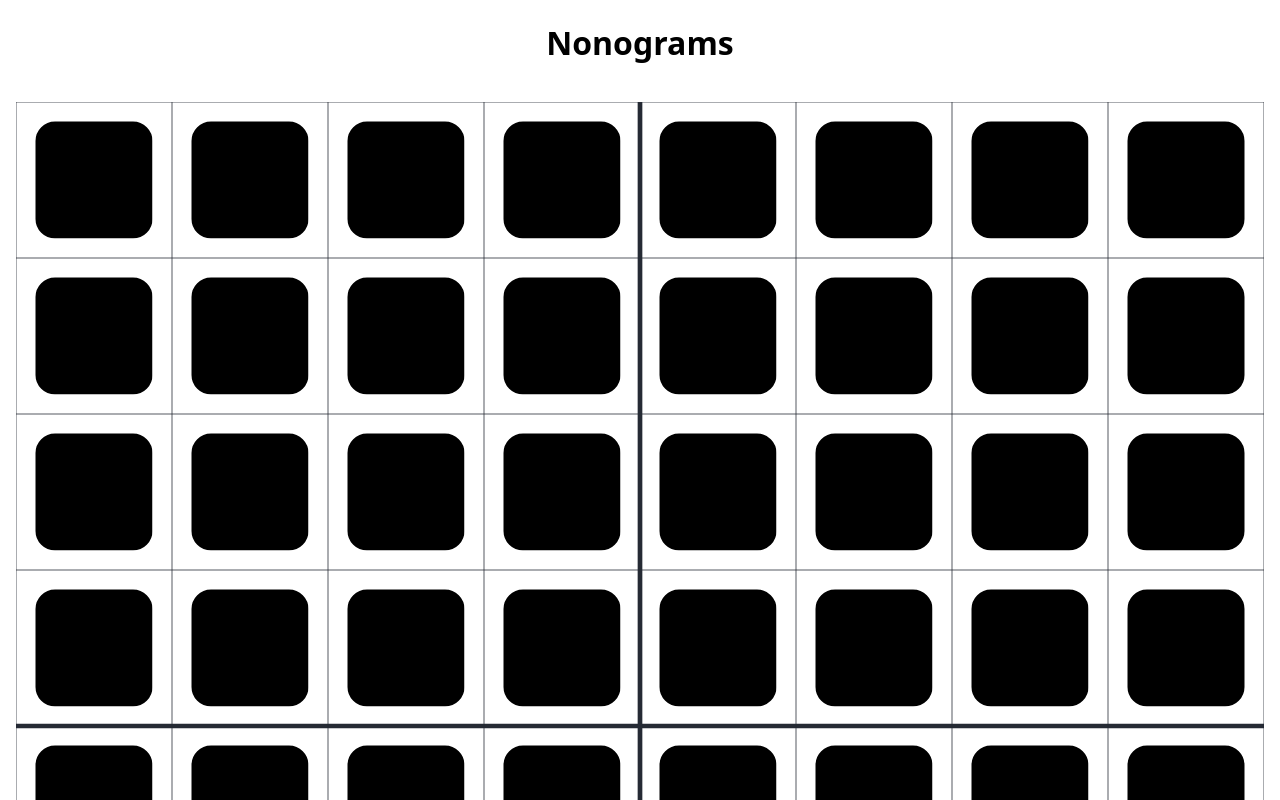
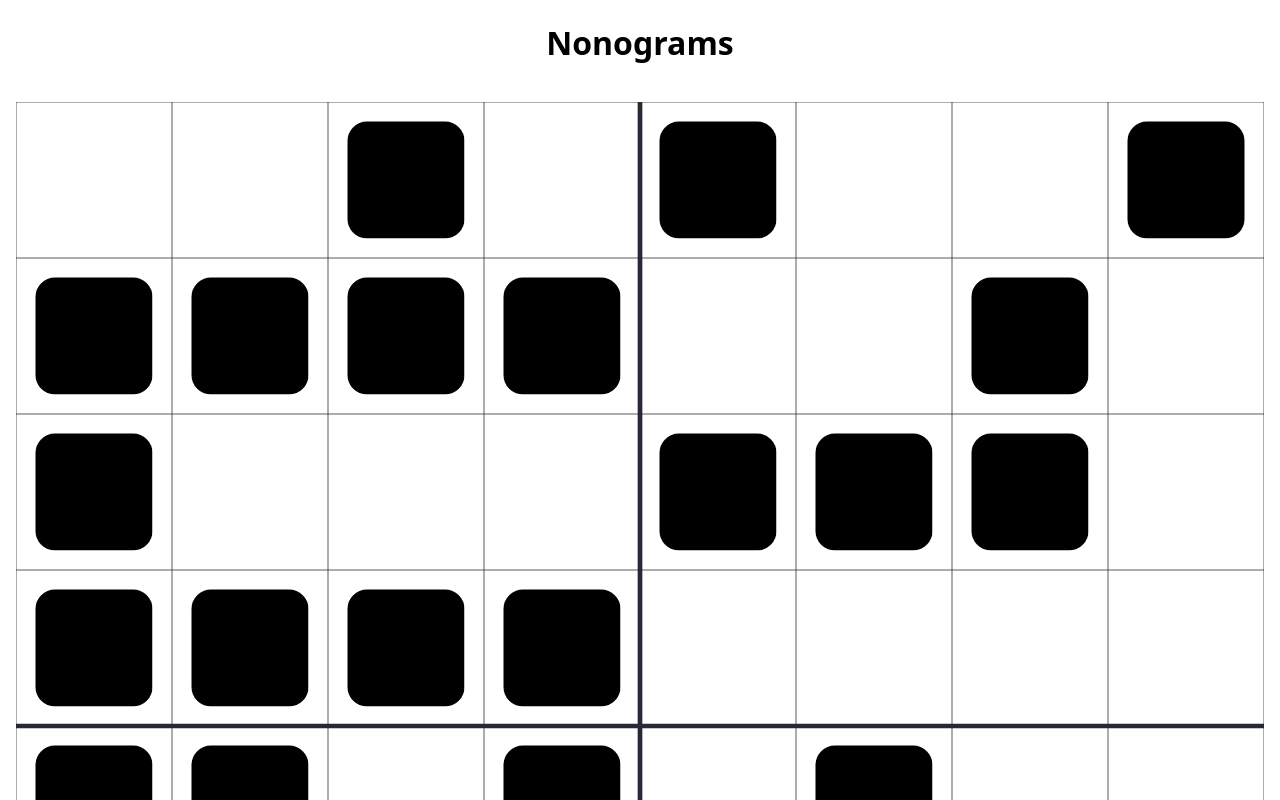
Before and after one commit to atkinchris/nonograms, a Next.js app: page / in a window 1280 px wide. Shown: the top 800 px of the page. Built offline with nearby package versions, Linux system fonts and the light colour scheme.

Commit message:
Feed cells from data

```diff
--- /dev/null
+++ b/src/Cell.ts
@@ -0,0 +1,11 @@
+const enum Cell {
+  Empty,
+  Filled,
+}
+
+const getCell = (data: number[], width: number, x: number, y: number): Cell => {
+  const index = y * width + x
+  return data[index]
+}
+
+export { Cell, getCell }
--- a/src/app/page.tsx
+++ b/src/app/page.tsx
@@ -1,11 +1,17 @@
-'use client'
-
 import { NextPage } from 'next'
 import React from 'react'
-import dynamic from 'next/dynamic'
 
-const Grid = dynamic(() => import('../components/Grid'), { ssr: false })
+import Grid from '../components/Grid'
+import { Cell } from '../Cell'
 
-const Page: NextPage = () => <Grid width={8} height={12} />
+const Page: NextPage = () => {
+  const width = 8
+  const height = 12
+  const data: Cell[] = Array.from({ length: height * width }).map(() =>
+    Math.random() > 0.5 ? Cell.Filled : Cell.Empty
+  )
+
+  return <Grid width={width} height={height} data={data} />
+}
 
 export default Page
--- a/src/components/Grid.module.css
+++ b/src/components/Grid.module.css
@@ -2,12 +2,18 @@
   height: 100%;
   width: 100%;
   aspect-ratio: 1;
+
+  --background: #ffffff;
 }
 
 .cell {
-  stroke: white;
+  stroke: var(--background);
+  stroke-width: 5;
+  fill: var(--background);
+}
+
+.cell.filled {
   fill: #000000;
-  stroke-width: 5;
 }
 
 .line {
--- a/src/components/Grid.tsx
+++ b/src/components/Grid.tsx
@@ -1,11 +1,14 @@
 import React, { FunctionComponent, useMemo } from 'react'
 import classNames from 'classnames'
+
+import { Cell, getCell } from '../Cell'
 
 import styles from './Grid.module.css'
 
 interface Props {
   width: number
   height: number
+  data: Cell[]
 }
 
 const cellSize = 20
@@ -15,9 +18,7 @@ const greatestCommonDivisor = (a: number, b: number): number => {
   return greatestCommonDivisor(b, a % b)
 }
 
-const Grid: FunctionComponent<Props> = ({ height, width }) => {
-  const data = Array.from({ length: height * width })
-
+const Grid: FunctionComponent<Props> = ({ height, width, data }) => {
   const rows = Array.from({ length: height })
   const columns = Array.from({ length: width })
 
@@ -28,17 +29,25 @@ const Grid: FunctionComponent<Props> = ({ height, width }) => {
     <div className={styles.container}>
       <svg viewBox={[0, 0, cellSize * width, cellSize * height].join(' ')}>
         <g name="cells">
-          {data.map((_, index) => (
-            <rect
-              x={cellSize * (index % width)}
-              y={cellSize * Math.floor(index / width)}
-              width={cellSize}
-              height={cellSize}
-              key={index}
-              className={classNames(styles.cell)}
-              rx={5}
-            />
-          ))}
+          {rows.map((_, index) =>
+            columns.map((_, j) => {
+              const cell = getCell(data, width, j, index)
+
+              return (
+                <rect
+                  x={cellSize * j}
+                  y={cellSize * index}
+                  width={cellSize}
+                  height={cellSize}
+                  key={j}
+                  className={classNames(styles.cell, {
+                    [styles.filled]: cell === Cell.Filled,
+                  })}
+                  rx={5}
+                />
+              )
+            })
+          )}
         </g>
         <g name="row-lines">
           {rows.map((_, index) => (
```
